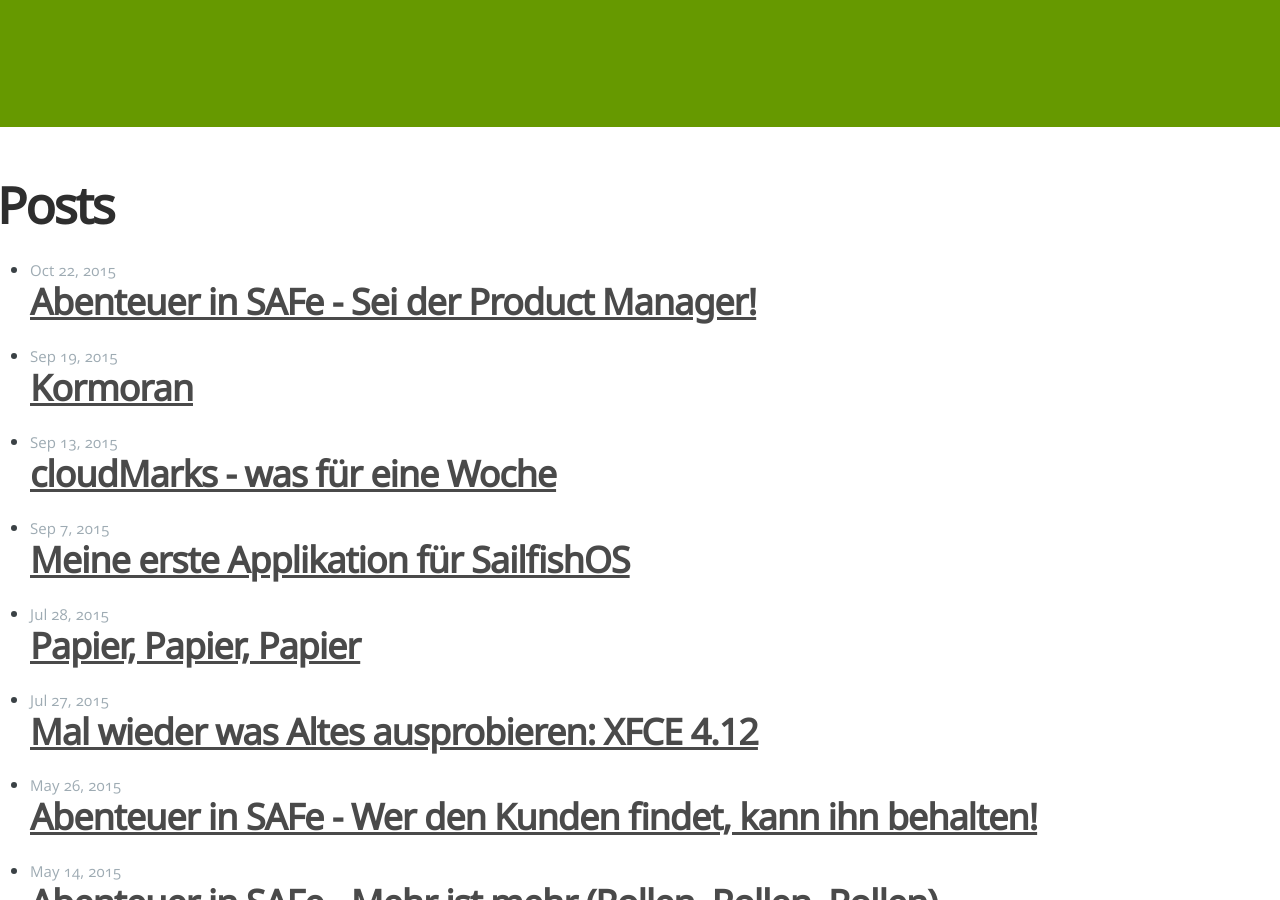
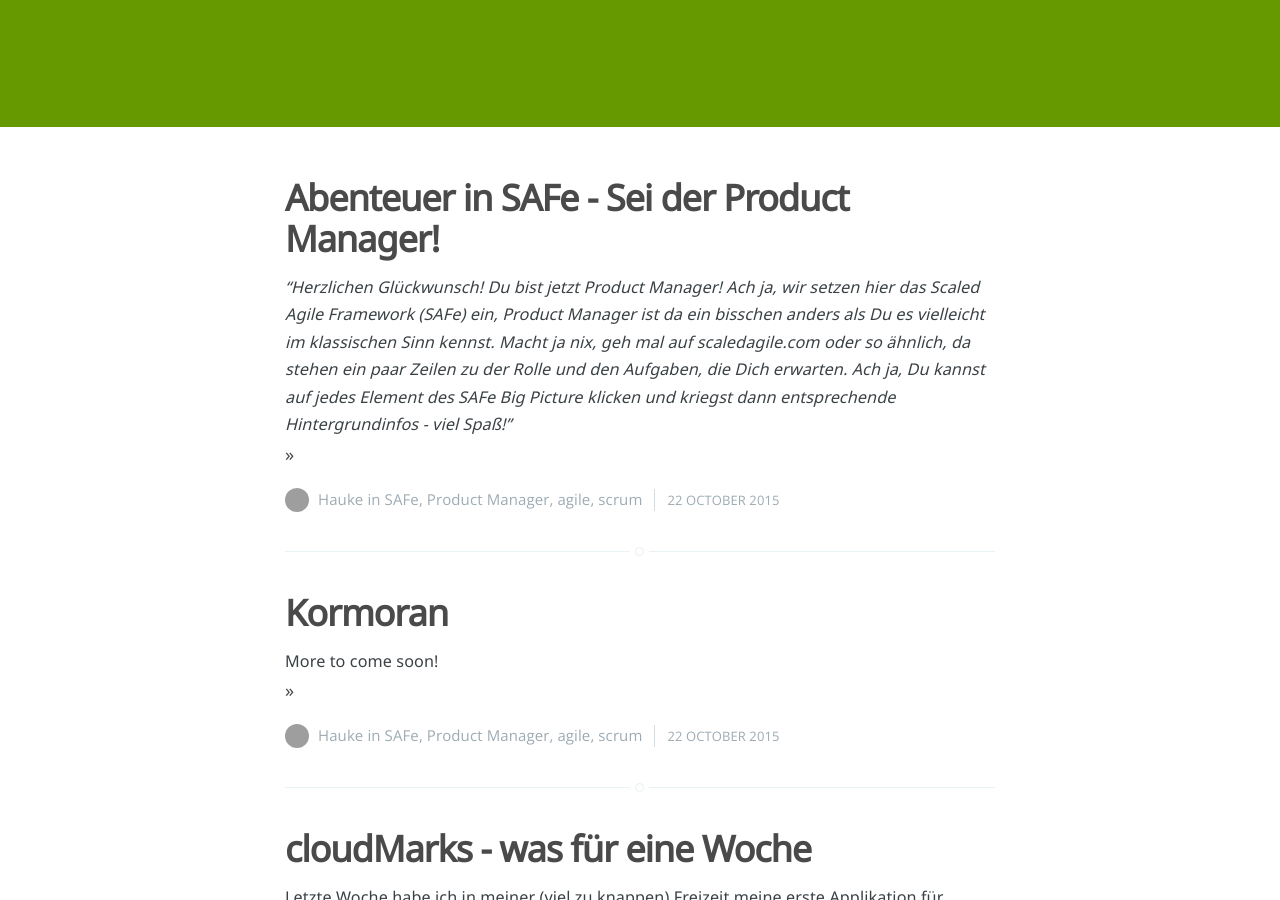
Before and after one commit to hwesselmann/hwesselmann.gitlab.io, a Jekyll site: the page built from index.html, in a window 1280 px wide and 900 px high, scrolled down 273 px. Built offline with Jekyll 4.4.1, drawn with Linux system fonts in a browser that asks for light colours; nearby versions of some CDN libraries; the list of posts is cut into pages by our own code; some of the changed text lies outside the part shown; grey boxes are pictures that could not be loaded.

Commit message:
Add pagination to index page, apply default stlyes

```diff
--- a/_config.yml
+++ b/_config.yml
@@ -10,9 +10,6 @@ title: haukes blog
 tagline: ...nur ein bisschen wirres zeug...
 email: hauke@h-dawg.de
 description: > # this means to ignore newlines until "baseurl:"
-  Write an awesome description for your new site here. You can edit this
-  line in _config.yml. It will appear in your document head meta (for
-  Google search results) and in your feed.xml site description.
 baseurl: "" # the subpath of your site, e.g. /blog
 url: "http://hwesselmann.gitlab.io" # the base hostname & protocol for your site
 twitter_username: hwesselmann
@@ -23,3 +20,10 @@ permalink: /:title/
 
 # Build settings
 markdown: kramdown
+
+# Plugins
+gems: ["jekyll-paginate"]
+
+# Pagination
+paginate: 5
+paginate_path: "page/:num/"
--- a/_layouts/post.html
+++ b/_layouts/post.html
@@ -96,8 +96,8 @@
         </figure>
 
         <section class="author">
-          <h4><a href="/author/hauke/">Hauke</a></h4>
-          <p><a href="/author/hauke/">mehr artikel dieses autors</a>.</p>
+          <h4>Hauke</h4>
+          <p></p>
           <div class="author-meta">
             <span class="author-location"><i class="fa fa-map-marker"></i>&nbsp;Dorsten, Germany</span>
             <span class="author-link"><a href="http://www.h-dawg.de"><i class="fa fa-external-link"></i>&nbsp;http://www.h-dawg.de</a></span>
--- a/index.html
+++ b/index.html
@@ -2,22 +2,45 @@
 layout: default
 ---
 
-<div class="home">
+<main id="content" class="content" role="main">
 
-  <h1 class="page-heading">Posts</h1>
+  <div class="extra-pagination inner">
+    <nav class="pagination" role="navigation">
+      {% if paginator.previous_page %}
+        <a class="newer-posts" href="{{ paginator.previous_page_path }}">&larr; Neuere Beitr&auml;ge</a>
+      {% endif %}
+      <span class="page-number">Seite {{ paginator.page }} von {{ paginator.total_pages }}</span>
+      {% if paginator.next_page %}
+        <a class="older-posts" href="{{ paginator.next_page_path }}">&Auml;ltere Beitr&auml;ge &rarr;</a>
+      {% endif %}
+    </nav>
+  </div>
 
-  <ul class="post-list">
-    {% for post in site.posts %}
-      <li>
-        <span class="post-meta">{{ post.date | date: "%b %-d, %Y" }}</span>
+  {% for post in paginator.posts %}
+  <article class="post">
+    <header class="post-header">
+      <h2 class="post-title"><a href="{{ post.url }}">{{ post.title }}</a></h2>
+    </header>
+    <section class="post-excerpt">
+      <p>{{ post.excerpt }}<a class="read-more" href="{{ post.url }}">&raquo;</a></p>
+    </section>
+    <footer class="post-meta">
+      <img class="author-thumb" src="//www.gravatar.com/avatar/ce15da66a37ccd143de83061f68f90c1?d=404&amp;s=250" alt="Author image" nopin="nopin" />
+      <a href="/author/hauke/">Hauke</a>
+      in <a href="/tag/safe/">SAFe</a>, <a href="/tag/product-manager/">Product Manager</a>, <a href="/tag/agile/">agile</a>, <a href="/tag/scrum/">scrum</a>
+      <time class="post-date" datetime="2015-10-22">22 October 2015</time>
+    </footer>
+  </article>
+  {% endfor %}
 
-        <h2>
-          <a class="post-link" href="{{ post.url | prepend: site.baseurl }}">{{ post.title }}</a>
-        </h2>
-      </li>
-    {% endfor %}
-  </ul>
+  <nav class="pagination" role="navigation">
+    {% if paginator.previous_page %}
+      <a class="newer-posts" href="{{ paginator.previous_page_path }}">&larr; Neuere Beitr&auml;ge</a>
+    {% endif %}
+    <span class="page-number">Seite {{ paginator.page }} von {{ paginator.total_pages }}</span>
+    {% if paginator.next_page %}
+      <a class="older-posts" href="{{ paginator.next_page_path }}" class="next">&Auml;ltere Beitr&auml;ge &rarr;</a>
+    {% endif %}
+  </nav>
 
-  <p class="rss-subscribe">subscribe <a href="{{ "/feed.xml" | prepend: site.baseurl }}">via RSS</a></p>
-
-</div>
+</main>
```
